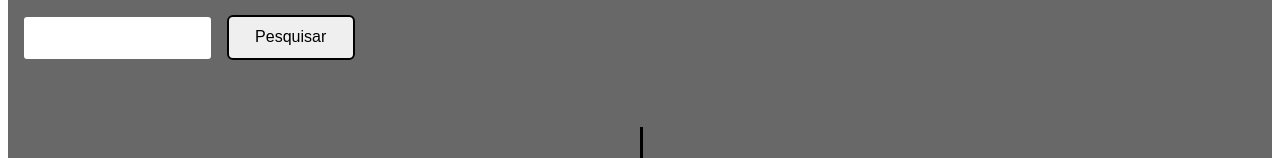
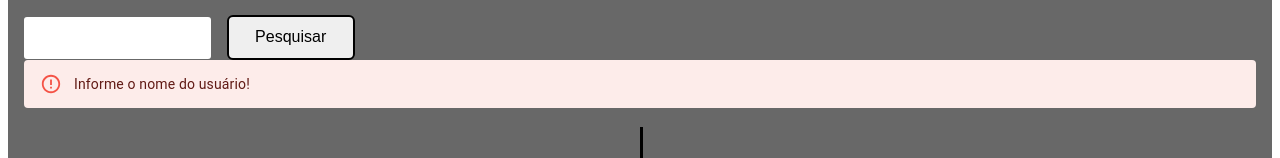
Before and after one commit to inogu/github_stars, a React (Create React App) app: page / in a window 1280 px wide. Both pictures are taken after a click on the button "Pesquisar". Shown: the part 196-354 px from the top of the page. Built offline with nearby package versions, Linux system fonts and the light colour scheme; no server answers.

Commit message:
Inclusão de validação de preenchimento e retorno de mensagem

```diff
--- a/package.json
+++ b/package.json
@@ -6,6 +6,7 @@
     "@apollo/client": "^3.4.12",
     "@material-ui/core": "^4.12.3",
     "@material-ui/data-grid": "^4.0.0-alpha.37",
+    "@material-ui/lab": "^4.0.0-alpha.60",
     "@testing-library/jest-dom": "^5.11.4",
     "@testing-library/react": "^11.1.0",
     "@testing-library/user-event": "^12.1.10",
--- a/src/components/business/SearchSection/SearchSection.jsx
+++ b/src/components/business/SearchSection/SearchSection.jsx
@@ -1,7 +1,8 @@
-import { useState } from "react";
-import styled from "styled-components";
-import { gql, useLazyQuery, useQuery } from "@apollo/client";
-import Button from "../../layout/button";
+import { useState } from 'react';
+import styled from 'styled-components';
+import { gql, useLazyQuery, useQuery } from '@apollo/client';
+import Button from '../../ui/button';
+import ErrorAlert from '../../ui/messageError';
 
 const Sentence = styled.h2`
   font-size: 1.5em;
@@ -27,7 +28,7 @@ const Section = styled.div`
 `;
 
 export default function SearchField(props) {
-  const [userName, setUserName] = useState("");
+  const [userName, setUserName] = useState('');
   const GET_USER = gql`
     query GET_USER($login: String!) {
       user(login: $login) {
@@ -57,9 +58,23 @@ export default function SearchField(props) {
   });
 
   const handleSearch = async () => {
-    const res = await refetch();
-    props.handleResultado(res.data.user);
+    if (!userName) {
+      setMessageError('Informe o nome do usuário!');
+      setAlertErrorVisible(true);
+    } else {
+      try {
+        const res = await refetch();
+        props.handleResultado(res.data.user);
+        setAlertErrorVisible(false);
+      } catch (error) {
+        setMessageError(error.message);
+        setAlertErrorVisible(true);
+      }
+    }
   };
+
+  const [alertErrorVisible, setAlertErrorVisible] = useState(false);
+  const [messageError, setMessageError] = useState('');
 
   return (
     <Section>
@@ -72,6 +87,7 @@ export default function SearchField(props) {
       >
         Pesquisar
       </Button>
+      <ErrorAlert message={messageError} visible={alertErrorVisible} />
     </Section>
   );
 }
--- /dev/null
+++ b/src/components/ui/messageError.jsx
@@ -0,0 +1,26 @@
+import React from "react";
+import { makeStyles, createStyles } from "@material-ui/core/styles";
+import Alert from "@material-ui/lab/Alert";
+
+const useStyles = makeStyles((theme) =>
+  createStyles({
+    root: {
+      width: "100%",
+      "& > * + *": {
+        marginTop: theme.spacing(2),
+      },
+    },
+  })
+);
+
+export default function ErrorAlert(props) {
+  const classes = useStyles();
+
+  if (props.visible)
+    return (
+      <div className={classes.root}>
+        <Alert severity="error">{props.message}</Alert>
+      </div>
+    );
+  else return <div></div>;
+}
```
Also changed, not shown: src/components/ui/button.jsx (renamed from src/components/layout/button.jsx), 1 other file (tests, documents, lock files or other folders).
